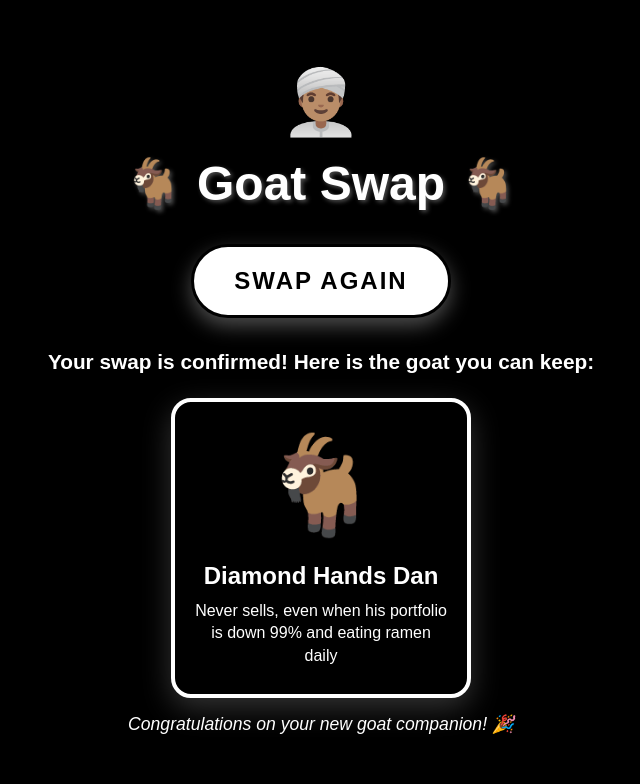
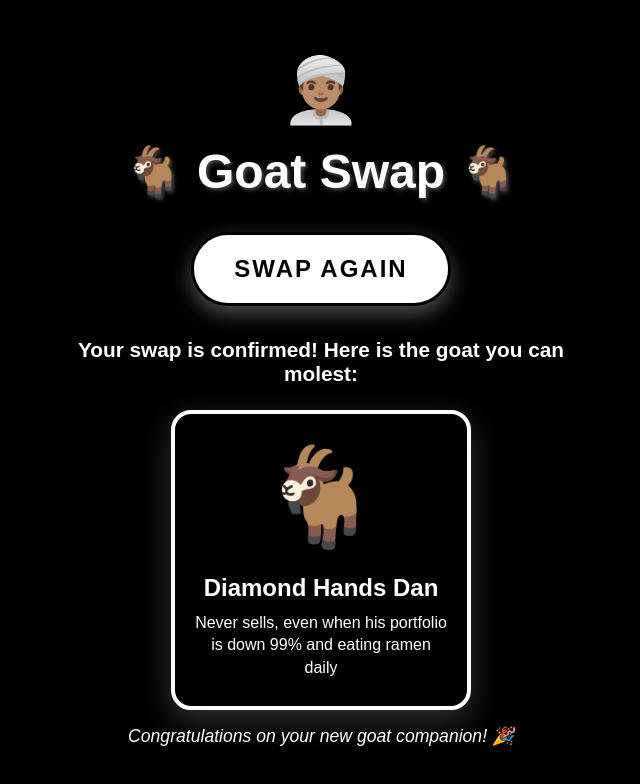
Before and after one commit to solanajrus/goatswap, a plain HTML site: page index.html in a window 1280 px wide. Both pictures are taken after a click on the button "SWAP". Shown: the whole page, without its empty margins (319-959 px from the left). Drawn offline with Linux system fonts and the light colour scheme.

Commit message:
Update index.html

```diff
--- a/index.html
+++ b/index.html
@@ -173,7 +173,7 @@
 
         <div class="result-container" id="resultContainer">
             <div class="confirmation-text">
-                Your swap is confirmed! Here is the goat you can keep:
+                Your swap is confirmed! Here is the goat you can molest:
             </div>
             <div class="goat-display" id="goatDisplay">
                 <div class="goat-emoji" id="goatEmoji">🐐</div>
```
